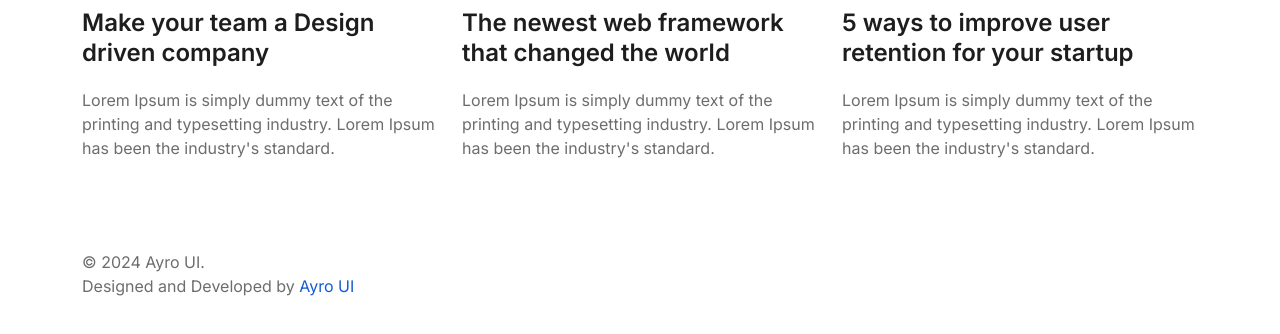
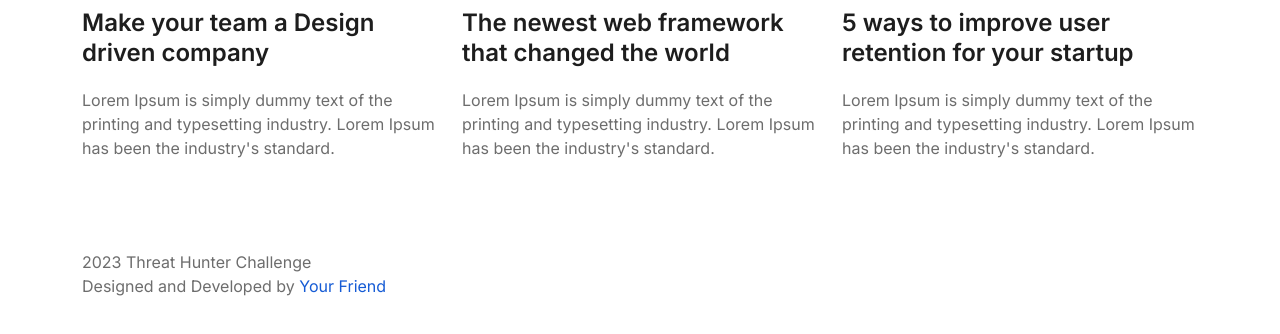
Before and after one commit to VTFoundation/thc_ctfd, a plain HTML site: page index.html in a window 1280 px wide. Shown: the part 3715-4049 px from the top of the page. Drawn offline with Linux system fonts and the light colour scheme.

Commit message:
Update index.html

```diff
--- a/index.html
+++ b/index.html
@@ -848,8 +848,8 @@ Experience the thrill of the Threat Hunter Challenge, where participants embark
               -->
 
                 <p class="copyright-text">
-                  <span>© 2024 Ayro UI.</span>Designed and Developed by
-                  <a href="javascript:void(0)" rel="nofollow"> Ayro UI </a>
+                  <span>2023 Threat Hunter Challenge</span>Designed and Developed by
+                  <a href="javascript:void(0)" rel="nofollow"> Your Friend </a>
                 </p>
               </div>
               <!-- End Single Widget -->
@@ -913,7 +913,7 @@ Experience the thrill of the Threat Hunter Challenge, where participants embark
   <!--/ End Footer Area -->
 
 	<div class="made-in-ayroui mt-4">
-		<a href="https://ayroui.com" target="_blank" rel="nofollow">
+		<a href="index.html" target="_blank" rel="nofollow">
 		  <img style="width:220px" src="https://raw.githubusercontent.com/VTFoundation/thc_ctfd/main/assets/images/ayroui.svg">
 		</a>
 	</div>
@@ -930,7 +930,7 @@ Experience the thrill of the Threat Hunter Challenge, where participants embark
 
   <script>
 
- // Commented out by Victor Mong
+ // Commented out by Victor Monga
  /*
     //===== close navbar-collapse when a  clicked
     let navbarTogglerNine = document.querySelector(
```
